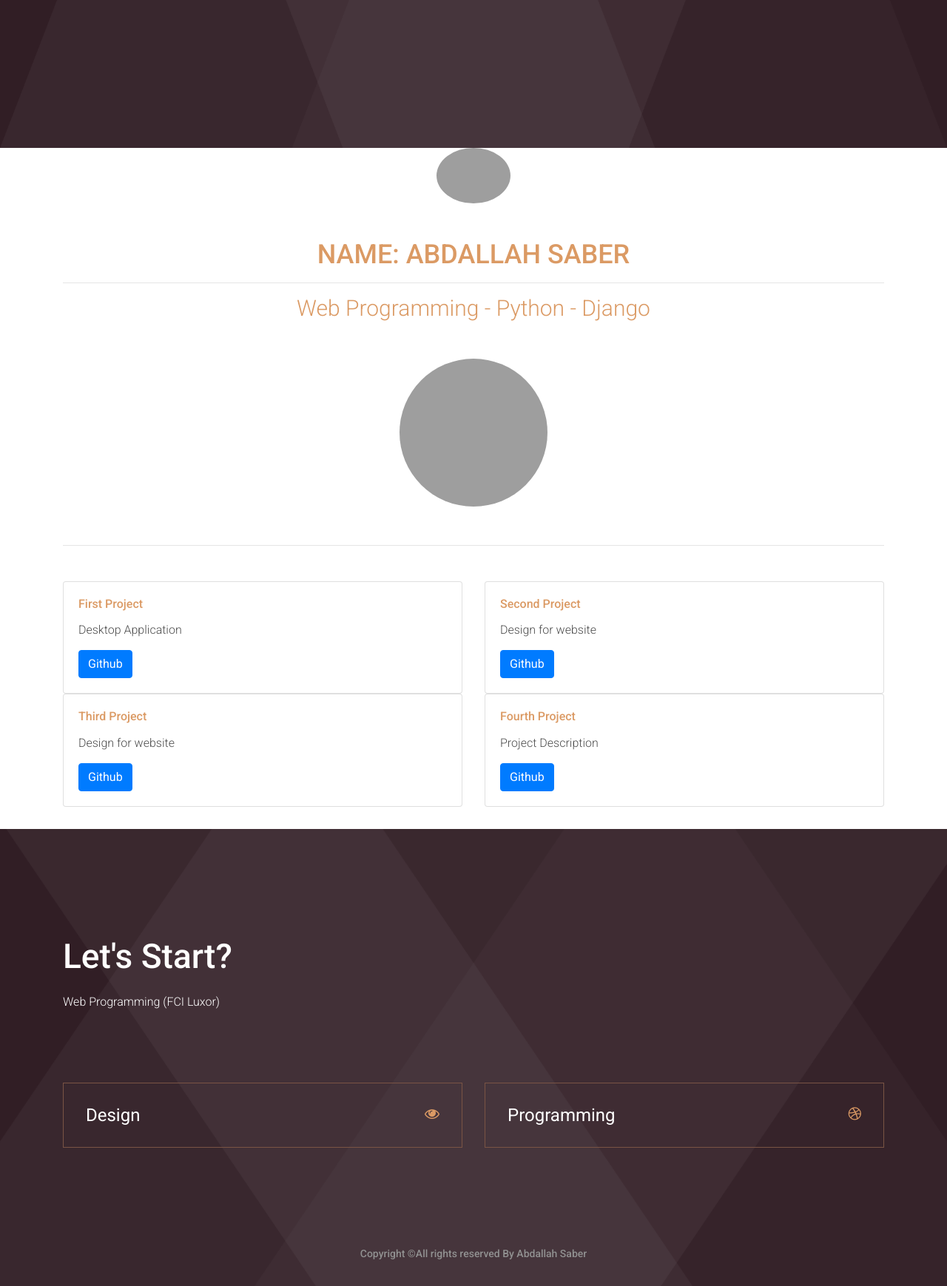
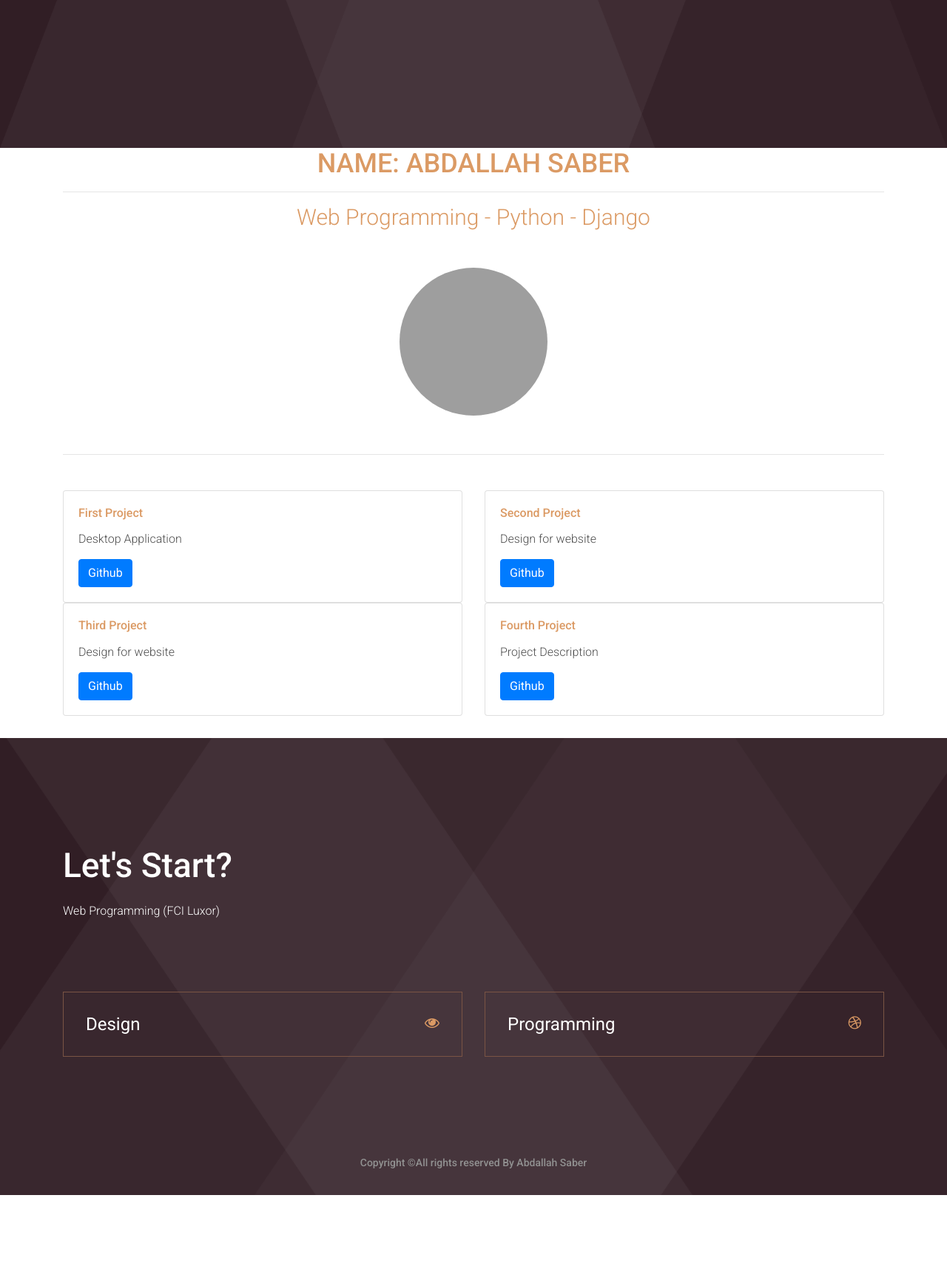
Before and after one commit to Abdallah811998/WebProgramingDjango, a Django app: page /portfolio in a window 1280 px wide. Shown: the part 701-2440 px from the top of the page at 74% size. After the commit the page ends 2317 px from the top, so only its background shows below. Run offline with Django 3.2, Linux system fonts and the light colour scheme; some libraries are stand-ins or nearby versions; grey boxes are pictures that could not be loaded.

Commit message:
Update portfolio.html

```diff
--- a/Django-master/mypf/templates/mypf/portfolio.html
+++ b/Django-master/mypf/templates/mypf/portfolio.html
@@ -5,8 +5,7 @@
     <!--Header-->
 	<header class="masthead text-white text-center">
 	  <div class="container">
-		<img class="img-fluid mb-5 d-block mx-auto" src="static/mypf/img/1.png"  style="border-radius: 50%;width:100px;" alt="">
-		<h1 class="text-uppercase mb-0">Name: Abdallah Saber</h1>
+		  <h1 class="text-uppercase mb-0">Name: Abdallah Saber</h1>
 		<hr class="star-light">
 		<h2 class="font-weight-light mb-0">Web Programming - Python - Django</h2>
 	  </div>
```
